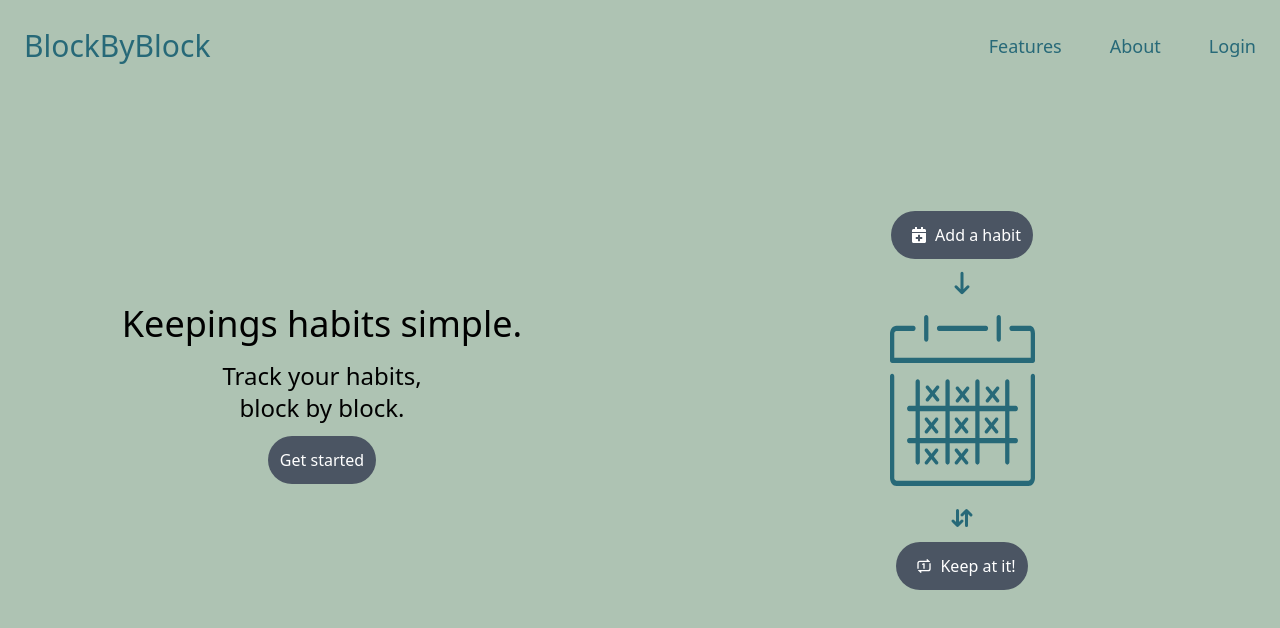
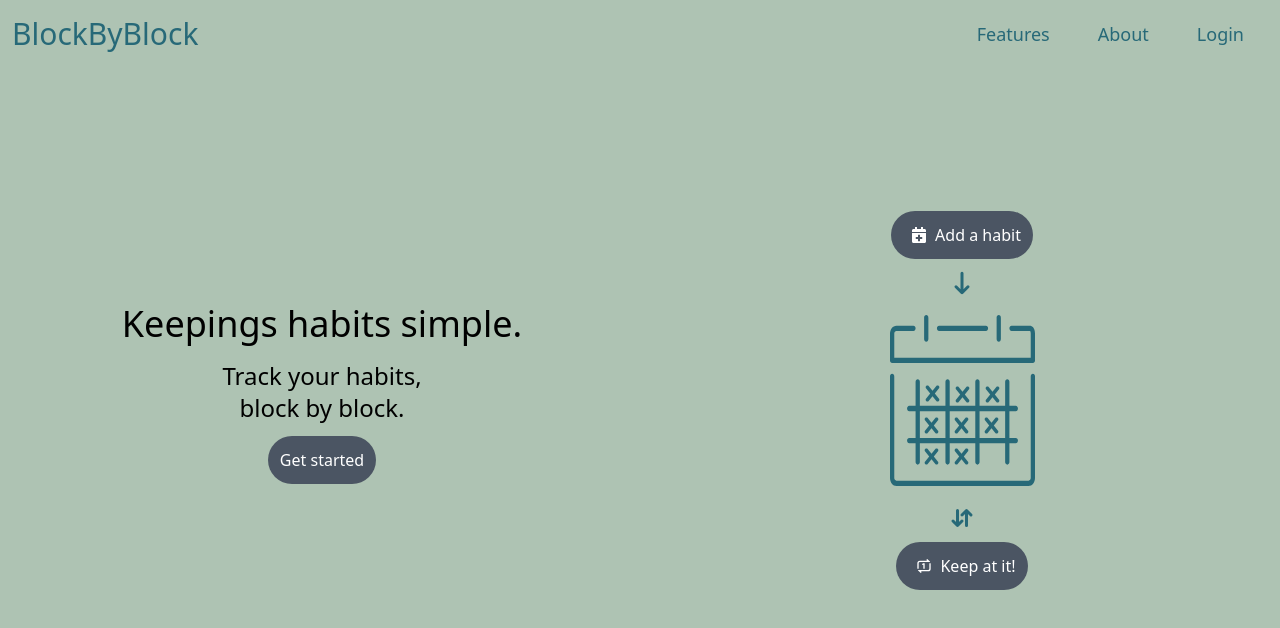
Before and after one commit to Schapagain/habit-tracker, a React (Create React App) app in the folder client/: page / in a window 1280 px wide. Shown: the top 628 px of the page. Built offline with nearby package versions, Linux system fonts and the light colour scheme.

Commit message:
lay navbar on top of all layers

```diff
--- a/client/src/components/NavBar.js
+++ b/client/src/components/NavBar.js
@@ -67,7 +67,7 @@ const NavLinks = () => {
 const NavBar = () => {
 
     return (
-        <div className = "w-full max-w-screen-xl fixed top-0 flex p-3 m-3 justify-between">
+        <div className = "w-full z-50 bg-spring-rain max-w-screen-xl fixed top-0 flex p-3 justify-between">
             <Brand />
             <NavLinks />
         </div>
```
